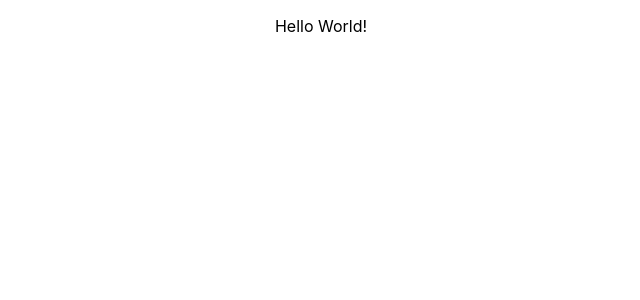
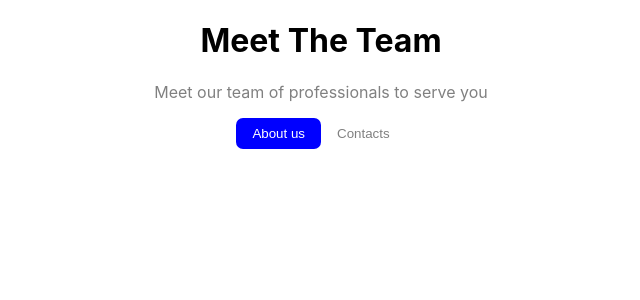
Before and after one commit to B-Jayree/Tta_React_Intro, a React (Create React App) app in the folder my-first-app/: page / in a window 1280 px wide. Shown: the top 300 px of the page, without its empty margins (319-959 px from the left). Built offline with nearby package versions, Linux system fonts and the light colour scheme.

Commit message:
Week 9 Day 2

```diff
--- a/my-first-app/src/App.css
+++ b/my-first-app/src/App.css
@@ -1,38 +1,28 @@
-.App {
-  text-align: center;
-}
+.main-heading {
+            text-align: center;
+        }
 
-.App-logo {
-  height: 40vmin;
-  pointer-events: none;
-}
+        .main-heading p {
+            color: gray;
+            font-weight: 400;
 
-@media (prefers-reduced-motion: no-preference) {
-  .App-logo {
-    animation: App-logo-spin infinite 20s linear;
-  }
-}
+        }
+         .about-button {
+            color: White;
+            background-color: blue;
 
-.App-header {
-  background-color: #282c34;
-  min-height: 100vh;
-  display: flex;
-  flex-direction: column;
-  align-items: center;
-  justify-content: center;
-  font-size: calc(10px + 2vmin);
-  color: white;
-}
+        }
 
-.App-link {
-  color: #61dafb;
-}
+        .contact-button {
+            background-color: white;
+            color: gray;
+            border: .5px solid gray;
+        }
+         .borderless-buttons {
+            border: none;
+            padding: 8px 16px;
+            border-radius: 7px;
 
-@keyframes App-logo-spin {
-  from {
-    transform: rotate(0deg);
-  }
-  to {
-    transform: rotate(360deg);
-  }
-}
+
+
+        }
--- a/my-first-app/src/App.js
+++ b/my-first-app/src/App.js
@@ -4,7 +4,17 @@ import './App.css';
 function App() {
   return (
     <div className="App">
-      <p>Hello World!</p>
+        <div className="main-heading">
+            <div>
+                <h1>Meet The Team</h1>
+                <p>Meet our team of professionals to serve you</p>
+            </div>
+            <div>
+                <button class="borderless-buttons about-button " title="go to about us page">About us</button>
+                <button class=" borderless-buttons contact-button" title="Go to contact us page">Contacts</button>
+            </div>
+
+        </div>
 
     </div>
   );
```
